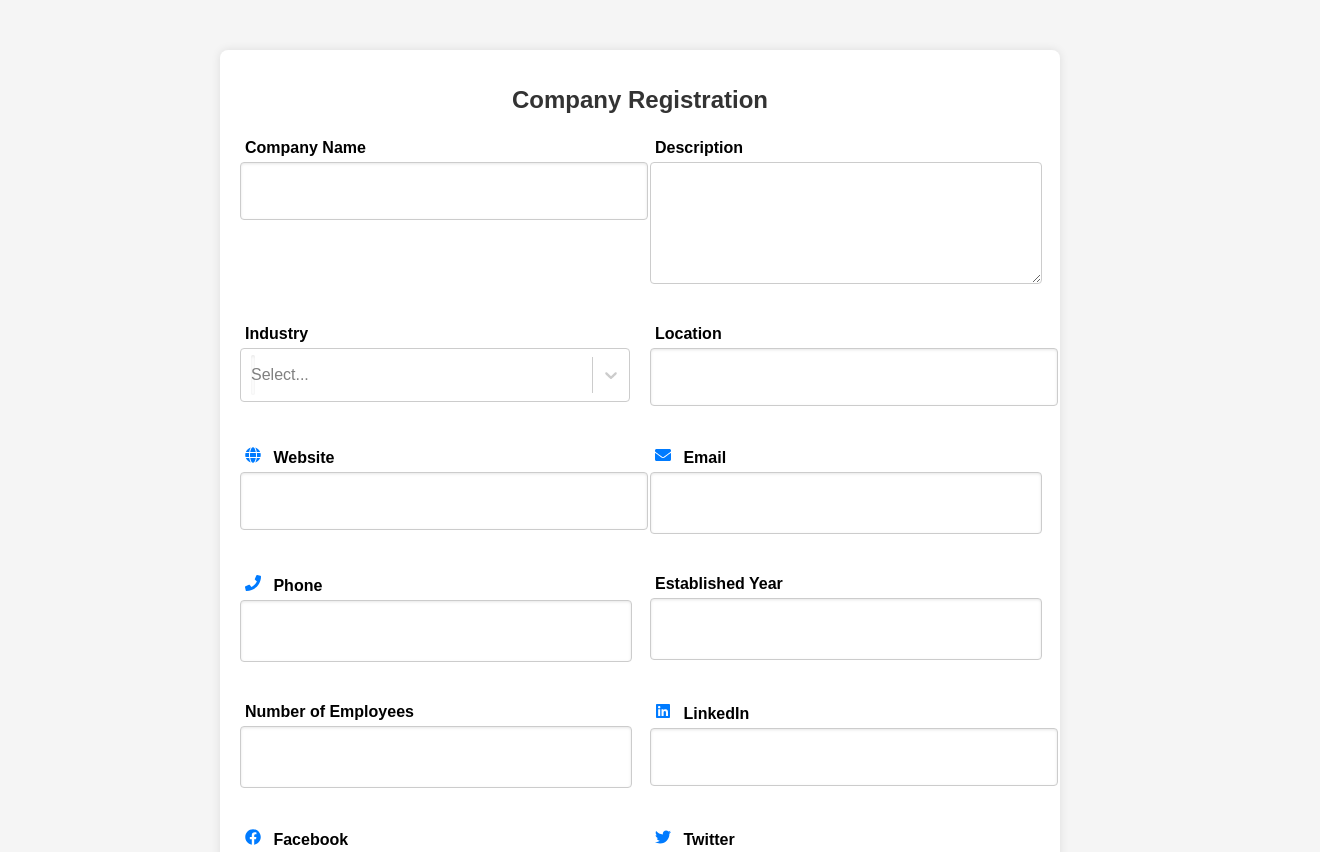
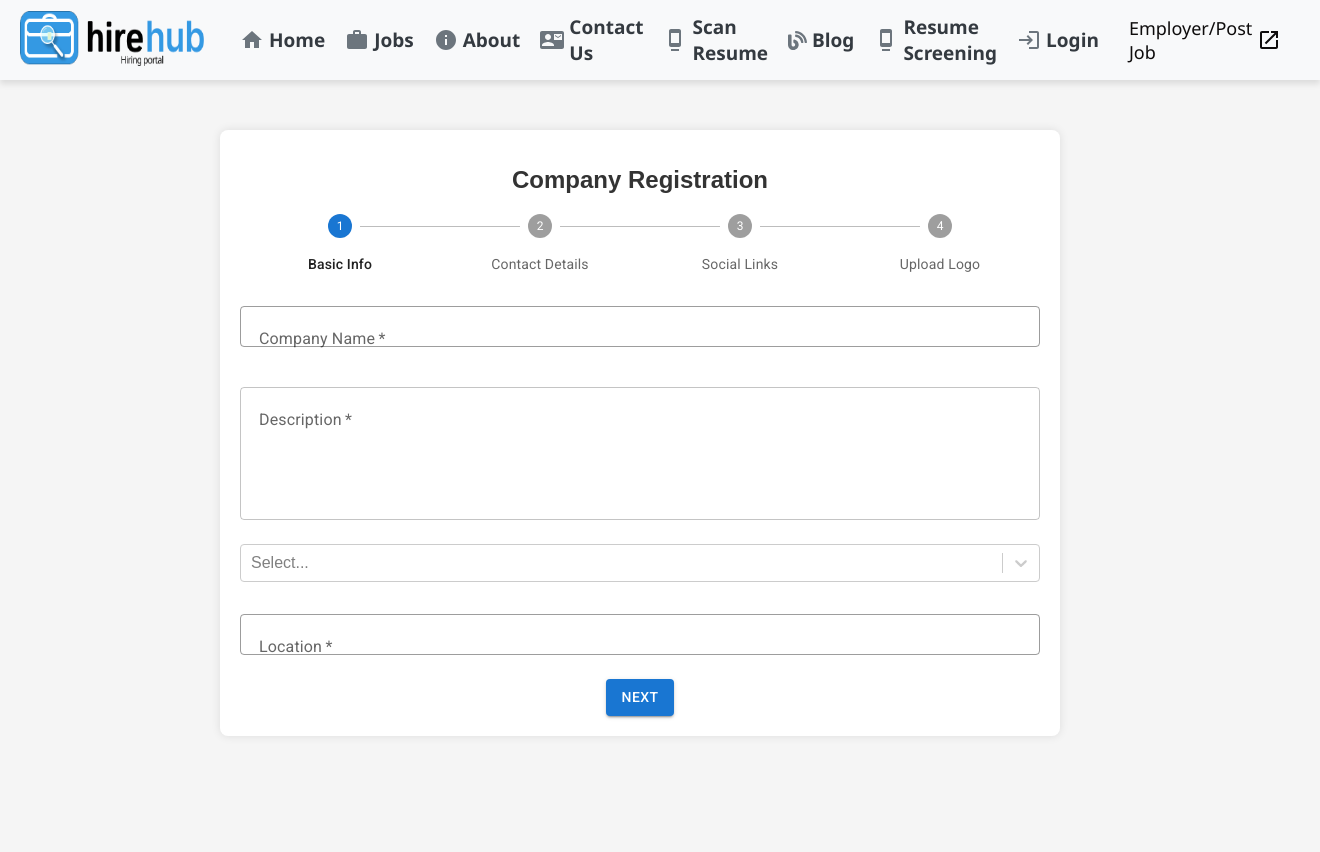
Before and after one commit to Yashgabani845/hiring-portal, a React (Create React App) app in the folder hiring-portal/: page /company in a window 1280 px wide. Shown: the top 852 px of the page, 1320 px wide, since content can reach past the window. After the commit the page ends 800 px from the top, so only its background shows below. Built offline with nearby package versions, Linux system fonts and the light colour scheme.

Commit message:
added steps in the company register form

```diff
--- a/hiring-portal/src/CSS/company.css
+++ b/hiring-portal/src/CSS/company.css
@@ -1,5 +1,5 @@
 body {
-  font-family: 'Arial', sans-serif;
+  font-family: "Arial", sans-serif;
   background-color: #f5f5f5;
   margin: 0;
   padding: 0;
@@ -20,63 +20,13 @@ body {
   font-size: 24px;
   color: #333;
 }
-
-.company-registration-form {
-  display: flex;
-  flex-wrap: wrap;
-  gap: 20px;
-}
-
-.form-group {
-  flex: 1 1 calc(50% - 20px);
+.basicinfo {
   display: flex;
   flex-direction: column;
+  gap: 1rem;
 }
-
-.form-group label {
-  font-weight: bold;
-  margin-bottom: 5px;
+.stepper-buttons {
+  margin-top: 1rem;
   display: flex;
-  align-items: center;
+  justify-content: space-around ;
 }
-
-.form-group label svg {
-  margin-right: 8px;
-  color: #007BFF;
-}
-
-.form-group input,
-.form-group textarea,
-.form-group select {
-  padding: 10px;
-  border: 1px solid #ccc;
-  border-radius: 4px;
-  font-size: 16px;
-}
-
-.form-group textarea {
-  resize: vertical;
-  min-height: 100px;
-}
-
-.submit-button {
-  width: 100%;
-  padding: 15px;
-  background-color: #007BFF;
-  border: none;
-  border-radius: 4px;
-  color: #fff;
-  font-size: 18px;
-  cursor: pointer;
-  transition: background-color 0.3s;
-}
-
-.submit-button:hover {
-  background-color: #0056b3;
-}
-
-@media (max-width: 768px) {
-  .form-group {
-    flex: 1 1 100%;
-  }
-}
--- a/hiring-portal/src/Components/CompanyRegistration.jsx
+++ b/hiring-portal/src/Components/CompanyRegistration.jsx
@@ -1,36 +1,79 @@
-import React, { useState } from 'react';
-import '../CSS/company.css';
-import Select from 'react-select';
-import axios from 'axios';
-import { useNavigate } from 'react-router-dom';
-import { FaLinkedin, FaFacebook, FaTwitter, FaPhone, FaEnvelope, FaGlobe } from 'react-icons/fa';
+import React, { useState, useEffect } from "react";
+import {
+  Stepper,
+  Step,
+  StepLabel,
+  Button,
+  TextField,
+  CircularProgress,
+} from "@mui/material";
+import Select from "react-select";
+import axios from "axios";
+import { useNavigate } from "react-router-dom";
+import { InputAdornment } from "@mui/material";
+import {
+  FaLinkedin,
+  FaFacebook,
+  FaTwitter,
+  FaPhone,
+  FaEnvelope,
+  FaGlobe,
+} from "react-icons/fa";
 import { ref, uploadBytesResumable, getDownloadURL } from "firebase/storage";
-import { storage } from '../firebase/firebase';
+import { storage } from "../firebase/firebase";
+import "../CSS/company.css";
+import Navbar from "./Navbar";
+import AOS from "aos";
+import "aos/dist/aos.css";
 
 const CompanyRegistration = () => {
   const navigate = useNavigate();
   const [formData, setFormData] = useState({
-    name: '',
-    description: '',
-    industry: '',
-    location: '',
-    website: '',
-    email: '',
-    phone: '',
-    establishedYear: '',
-    employeesCount: '',
-    linkedin: '',
-    facebook: '',
-    twitter: '',
-    logo: '',
+    name: "",
+    description: "",
+    industry: "",
+    location: "",
+    website: "",
+    email: "",
+    phone: "",
+    establishedYear: "",
+    employeesCount: "",
+    linkedin: "",
+    facebook: "",
+    twitter: "",
+    logo: "",
   });
+  const [uploading, setUploading] = useState(false);
+  const [activeStep, setActiveStep] = useState(0);
 
-  const [uploading, setUploading] = useState(false);
+  const steps = [
+    "Basic Info",
+    "Contact Details",
+    "Social Links",
+    "Upload Logo",
+  ];
+
+  const industryOptions = [
+    { value: "technology", label: "Technology" },
+    { value: "finance", label: "Finance" },
+    { value: "healthcare", label: "Healthcare" },
+    { value: "education", label: "Education" },
+    { value: "manufacturing", label: "Manufacturing" },
+    { value: "retail", label: "Retail" },
+    { value: "hospitality", label: "Hospitality" },
+    { value: "agriculture", label: "Agriculture" },
+    { value: "real_estate", label: "Real Estate" },
+    { value: "entertainment", label: "Entertainment" },
+    { value: "transportation", label: "Transportation" },
+  ];
 
   const handleChange = (e) => {
     const { name, value } = e.target;
     setFormData({ ...formData, [name]: value });
   };
+  useEffect(() => {
+    AOS.init({ duration: 800 });
+  }, []);
 
   const handleFileChange = async (e) => {
     const file = e.target.files[0];
@@ -40,11 +83,10 @@ const CompanyRegistration = () => {
 
       setUploading(true);
       uploadTask.on(
-        'state_changed',
-        (snapshot) => {
-        },
+        "state_changed",
+        () => {},
         (error) => {
-          console.error('Upload error:', error);
+          console.error("Upload error:", error);
           setUploading(false);
         },
         () => {
@@ -59,105 +101,252 @@ const CompanyRegistration = () => {
 
   const handleSubmit = async (e) => {
     e.preventDefault();
-
-    const ownerEmail = localStorage.getItem('userEmail');
-
+    const ownerEmail = localStorage.getItem("userEmail");
     try {
-      const response = await axios.post('http://localhost:5000/api/company', {
+      await axios.post("http://localhost:5000/api/company", {
         ...formData,
         ownerEmail,
-      }, {
-        headers: {
-          'Content-Type': 'application/json',
-        }
       });
-
-      console.log('Response:', response.data);
       navigate("/owner");
     } catch (error) {
-      console.error('Error:', error);
+      console.error("Error:", error);
     }
   };
 
-  const industryOptions = [
-    { value: 'technology', label: 'Technology' },
-    { value: 'finance', label: 'Finance' },
-    { value: 'healthcare', label: 'Healthcare' },
-    { value: 'education', label: 'Education' },
-    { value: 'manufacturing', label: 'Manufacturing' },
-    { value: 'retail', label: 'Retail' },
-    { value: 'hospitality', label: 'Hospitality' },
-    { value: 'agriculture', label: 'Agriculture' },
-    { value: 'real_estate', label: 'Real Estate' },
-    { value: 'entertainment', label: 'Entertainment' },
-    { value: 'transportation', label: 'Transportation' },
-  ];
+  const handleNext = () =>
+    setActiveStep((prevActiveStep) => prevActiveStep + 1);
+  const handleBack = () =>
+    setActiveStep((prevActiveStep) => prevActiveStep - 1);
 
+  const renderStepContent = (step) => {
+    switch (step) {
+      case 0:
         return (
-    <div className="company-registration-container">
-      <h1>Company Registration</h1>
-      <form onSubmit={handleSubmit} className="company-registration-form">
-        <div className="form-group">
-          <label>Company Name</label>
-          <input type="text" name="name" value={formData.name} onChange={handleChange} required />
-        </div>
-        <div className="form-group">
-          <label>Description</label>
-          <textarea name="description" value={formData.description} onChange={handleChange} required />
-        </div>
-        <div className="form-group">
-          <label>Industry</label>
+          <div className="basicinfo">
+            <TextField
+              label="Company Name"
+              name="name"
+              value={formData.name}
+              onChange={handleChange}
+              required
+              fullWidth
+              margin="normal"
+            />
+            <TextField
+              label="Description"
+              name="description"
+              value={formData.description}
+              onChange={handleChange}
+              required
+              fullWidth
+              multiline
+              margin="normal"
+            />
             <Select
               options={industryOptions}
               name="industry"
-            value={industryOptions.find(option => option.value === formData.industry)}
-            onChange={(option) => setFormData({ ...formData, industry: option.value })}
+              value={industryOptions.find(
+                (option) => option.value === formData.industry
+              )}
+              onChange={(option) =>
+                setFormData({ ...formData, industry: option.value })
+              }
+            />
+            <TextField
+              label="Location"
+              name="location"
+              value={formData.location}
+              onChange={handleChange}
+              required
+              fullWidth
+              margin="normal"
             />
           </div>
-        <div className="form-group">
-          <label>Location</label>
-          <input type="text" name="location" value={formData.location} onChange={handleChange} required />
+        );
+      case 1:
+        return (
+          <>
+            <TextField
+              label="Website"
+              name="website"
+              type="url"
+              value={formData.website}
+              onChange={handleChange}
+              fullWidth
+              margin="normal"
+              InputProps={{
+                startAdornment: (
+                  <InputAdornment position="start">
+                    <FaGlobe />
+                  </InputAdornment>
+                ),
+              }}
+            />
+            <TextField
+              label="Email"
+              name="email"
+              type="email"
+              value={formData.email}
+              onChange={handleChange}
+              required
+              fullWidth
+              margin="normal"
+              InputProps={{
+                startAdornment: (
+                  <InputAdornment position="start">
+                    <FaEnvelope />
+                  </InputAdornment>
+                ),
+              }}
+            />
+            <TextField
+              label="Phone"
+              name="phone"
+              type="tel"
+              value={formData.phone}
+              onChange={handleChange}
+              required
+              fullWidth
+              margin="normal"
+              InputProps={{
+                startAdornment: (
+                  <InputAdornment position="start">
+                    <FaPhone />
+                  </InputAdornment>
+                ),
+              }}
+            />
+            <TextField
+              label="Established Year"
+              name="establishedYear"
+              type="number"
+              value={formData.establishedYear}
+              onChange={handleChange}
+              fullWidth
+              margin="normal"
+            />
+            <TextField
+              label="Number of Employees"
+              name="employeesCount"
+              type="number"
+              value={formData.employeesCount}
+              onChange={handleChange}
+              fullWidth
+              margin="normal"
+            />
+          </>
+        );
+      case 2:
+        return (
+          <>
+            <TextField
+              label="LinkedIn"
+              name="linkedin"
+              type="url"
+              value={formData.linkedin}
+              onChange={handleChange}
+              fullWidth
+              margin="normal"
+              InputProps={{
+                startAdornment: (
+                  <InputAdornment position="start">
+                    <FaLinkedin />
+                  </InputAdornment>
+                ),
+              }}
+            />
+            <TextField
+              label="Facebook"
+              name="facebook"
+              type="url"
+              value={formData.facebook}
+              onChange={handleChange}
+              fullWidth
+              margin="normal"
+              InputProps={{
+                startAdornment: (
+                  <InputAdornment position="start">
+                    <FaFacebook />
+                  </InputAdornment>
+                ),
+              }}
+            />
+            <TextField
+              label="Twitter"
+              name="twitter"
+              type="url"
+              value={formData.twitter}
+              onChange={handleChange}
+              fullWidth
+              margin="normal"
+              InputProps={{
+                startAdornment: (
+                  <InputAdornment position="start">
+                    <FaTwitter />
+                  </InputAdornment>
+                ),
+              }}
+            />
+          </>
+        );
+      case 3:
+        return (
+          <div style={{ height: "100px", alignContent: "center" }}>
+            <Button variant="contained" component="label">
+              Upload Logo
+              <input
+                type="file"
+                accept="image/*"
+                hidden
+                onChange={handleFileChange}
+              />
+            </Button>
+            {uploading && <CircularProgress />}
           </div>
-        <div className="form-group">
-          <label><FaGlobe /> Website</label>
-          <input type="url" name="website" value={formData.website} onChange={handleChange} />
+        );
+      default:
+        return null;
+    }
+  };
+
+  return (
+    <>
+      <Navbar />
+      <div className="company-registration-container" data-aos="fade-up">
+        <h1>Company Registration</h1>
+        <Stepper
+          activeStep={activeStep}
+          alternativeLabel
+          style={{ marginBottom: "1rem" }}
+        >
+          {steps.map((label, index) => (
+            <Step key={index}>
+              <StepLabel>{label}</StepLabel>
+            </Step>
+          ))}
+        </Stepper>
+        <form onSubmit={handleSubmit}>
+          {renderStepContent(activeStep)}
+          <div className="stepper-buttons">
+            {activeStep > 0 && <Button onClick={handleBack}>Back</Button>}
+            {activeStep < steps.length - 1 ? (
+              <Button variant="contained" onClick={handleNext}>
+                Next
+              </Button>
+            ) : (
+              <Button
+                type="submit"
+                variant="contained"
+                color="primary"
+                disabled={uploading}
+              >
+                Register Company
+              </Button>
+            )}
           </div>
-        <div className="form-group">
-          <label><FaEnvelope /> Email</label>
-          <input type="email" name="email" value={formData.email} onChange={handleChange} required />
-        </div>
-        <div className="form-group">
-          <label><FaPhone /> Phone</label>
-          <input type="tel" name="phone" value={formData.phone} onChange={handleChange} required />
-        </div>
-        <div className="form-group">
-          <label>Established Year</label>
-          <input type="number" name="establishedYear" value={formData.establishedYear} onChange={handleChange} />
-        </div>
-        <div className="form-group">
-          <label>Number of Employees</label>
-          <input type="number" name="employeesCount" value={formData.employeesCount} onChange={handleChange} />
-        </div>
-        <div className="form-group">
-          <label><FaLinkedin /> LinkedIn</label>
-          <input type="url" name="linkedin" value={formData.linkedin} onChange={handleChange} />
-        </div>
-        <div className="form-group">
-          <label><FaFacebook /> Facebook</label>
-          <input type="url" name="facebook" value={formData.facebook} onChange={handleChange} />
-        </div>
-        <div className="form-group">
-          <label><FaTwitter /> Twitter</label>
-          <input type="url" name="twitter" value={formData.twitter} onChange={handleChange} />
-        </div>
-        <div className="form-group">
-          <label>Company Logo</label>
-          <input type="file" accept="image/*" onChange={handleFileChange} />
-          {uploading && <p>Uploading...</p>}
-        </div>
-        <button type="submit" className="submit-button" disabled={uploading}>Register Company</button>
         </form>
       </div>
+    </>
   );
 };
 
```
Lines whose indentation alone changed are shown as unchanged.
